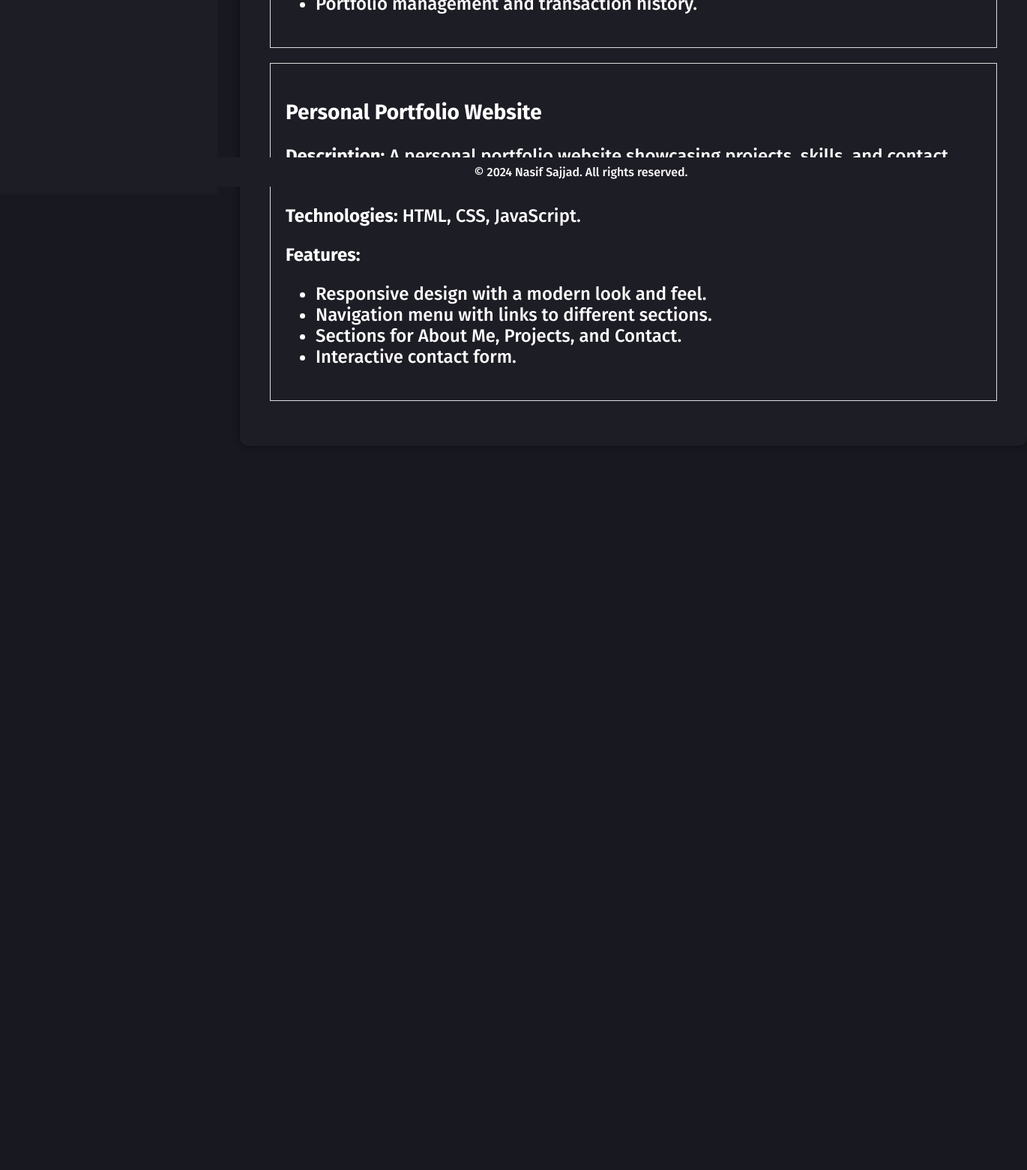
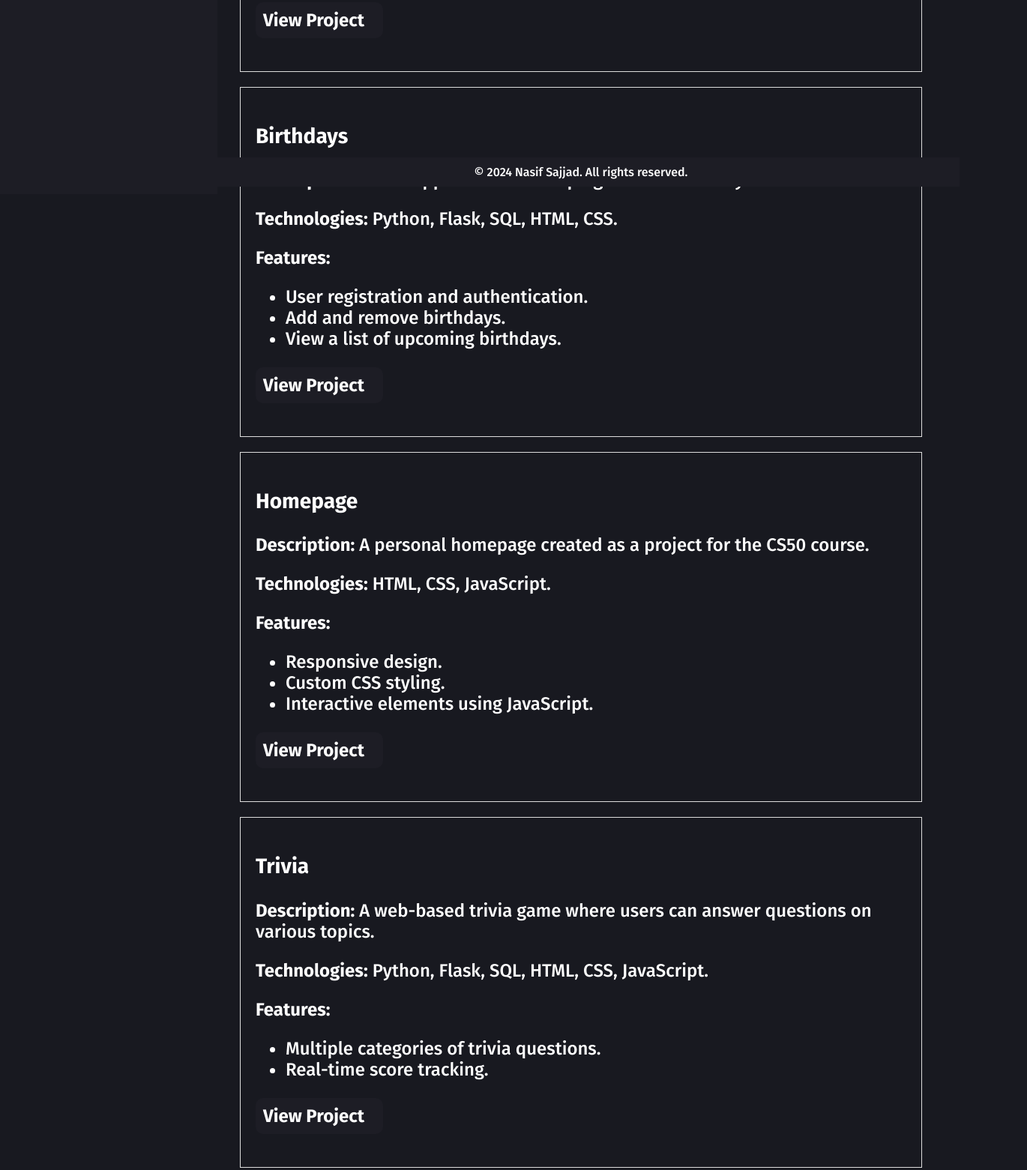
Before and after one commit to nasifsajjad/ns.github.io, a plain HTML site: page projects.html in a window 1280 px wide. Shown: the part 551-2112 px from the top of the page at 75% size, 1370 px wide, since content can reach past the window. Before the commit the page ends 1196 px from the top, so only its background shows below. Drawn offline with Linux system fonts and the light colour scheme.

Commit message:
projects added

```diff
--- a/projects.html
+++ b/projects.html
@@ -3,11 +3,32 @@
 <head>
     <meta charset="UTF-8">
     <meta name="viewport" content="width=device-width, initial-scale=1.0">
-    <title>Portfolio - Projects</title>
+    <title>Nasif Sajjad - Projects</title>
     <link rel="stylesheet" href="styles.css">
     <link rel="preconnect" href="https://fonts.googleapis.com">
     <link rel="preconnect" href="https://fonts.gstatic.com" crossorigin>
     <link href="https://fonts.googleapis.com/css2?family=Fira+Sans:ital,wght@0,100;0,200;0,300;0,400;0,500;0,600;0,700;0,800&family=Noto+Sans:ital,wght@0,100..900;0,100..900&display=swap" rel="stylesheet">
+    <style>
+        main a {
+            text-decoration: none;
+            color: lightblue;
+            transition: all 0.5s ease;
+            display: block;
+            width: 150px;
+            height: 100%;
+            background: #1d1d25;
+            padding: 10px;
+            text-align: left;
+            border-radius: 10px;
+            color: white;
+            font-weight: bold;
+        }
+
+        main a:hover {
+            text-shadow: 0 0 3px white;
+            background-color: #181920;
+        }
+    </style>
 </head>
 <body>
     <header>
@@ -36,8 +57,43 @@
                     <li>Buying and selling of stocks.</li>
                     <li>Portfolio management and transaction history.</li>
                 </ul>
+                <p><a target=”_blank” href="https://github.com/code50/165901732/tree/0d83959b9fd02b846d5321d577c8416a5441fd9e/finance">View Project</a></p>
             </div>
-
+            <div class="project">
+                <h3>Birthdays</h3>
+                <p><strong>Description:</strong> A web application for keeping track of birthdays.</p>
+                <p><strong>Technologies:</strong> Python, Flask, SQL, HTML, CSS.</p>
+                <p><strong>Features:</strong></p>
+                <ul>
+                    <li>User registration and authentication.</li>
+                    <li>Add and remove birthdays.</li>
+                    <li>View a list of upcoming birthdays.</li>
+                </ul>
+                <p><a target=”_blank” href="https://github.com/code50/165901732/tree/0d83959b9fd02b846d5321d577c8416a5441fd9e/birthdays">View Project</a></p>
+            </div>
+            <div class="project">
+                <h3>Homepage</h3>
+                <p><strong>Description:</strong> A personal homepage created as a project for the CS50 course.</p>
+                <p><strong>Technologies:</strong> HTML, CSS, JavaScript.</p>
+                <p><strong>Features:</strong></p>
+                <ul>
+                    <li>Responsive design.</li>
+                    <li>Custom CSS styling.</li>
+                    <li>Interactive elements using JavaScript.</li>
+                </ul>
+                <p><a target=”_blank” href="https://github.com/code50/165901732/tree/0d83959b9fd02b846d5321d577c8416a5441fd9e/homepage">View Project</a></p>
+            </div>
+            <div class="project">
+                <h3>Trivia</h3>
+                <p><strong>Description:</strong> A web-based trivia game where users can answer questions on various topics.</p>
+                <p><strong>Technologies:</strong> Python, Flask, SQL, HTML, CSS, JavaScript.</p>
+                <p><strong>Features:</strong></p>
+                <ul>
+                    <li>Multiple categories of trivia questions.</li>
+                    <li>Real-time score tracking.</li>
+                </ul>
+                <p><a target=”_blank” href="https://github.com/code50/165901732/tree/0d83959b9fd02b846d5321d577c8416a5441fd9e/trivia">View Project</a></p>
+            </div>
             <div class="project">
                 <h3>Personal Portfolio Website</h3>
                 <p><strong>Description:</strong> A personal portfolio website showcasing projects, skills, and contact information.</p>
@@ -49,6 +105,7 @@
                     <li>Sections for About Me, Projects, and Contact.</li>
                     <li>Interactive contact form.</li>
                 </ul>
+                <p><a target=”_blank” href="https://nasifsajjad.github.io">View Project</a></p>
             </div>
         </section>
     </main>
--- a/styles.css
+++ b/styles.css
@@ -144,16 +144,6 @@ footer {
     display: flex;
     flex-direction: column;
     align-items: center;
-}
-
-.containerA {
-    width: 100%;
-    font-size: 1.5rem;
-    margin: 30px;
-    background: #1d1d25;
-    padding: 40px;
-    border-radius: 10px;
-    box-shadow: 0 0 10px rgba(0, 0, 0, 0.5);
 }
 
 form {
```
Also changed, not shown: about.html (+1 -1 lines), contact.html (+1 -1 lines), index.html (+6 -1 lines).
